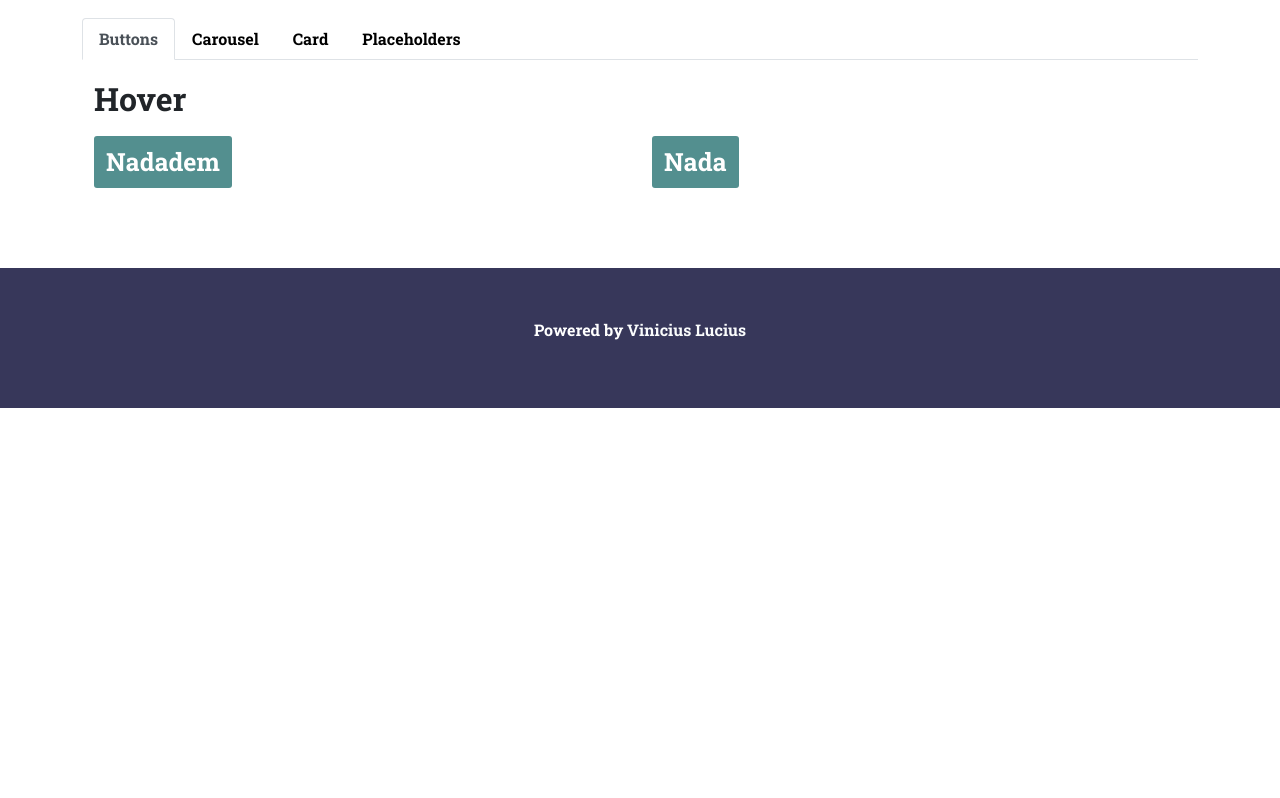
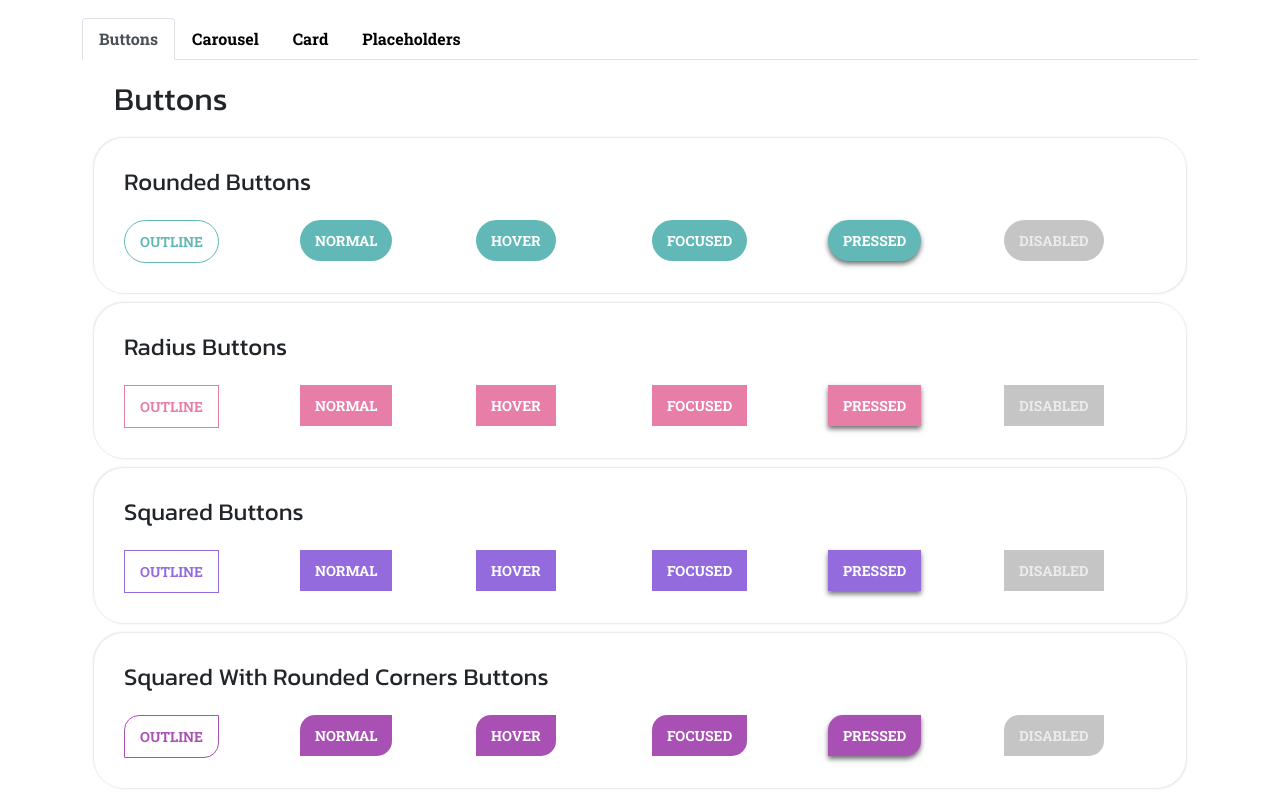
Before and after one commit to Vinicuskarv/preset-code, a React (Create React App) app: page /Animations in a window 1280 px wide. Shown: the part 302-1100 px from the top of the page. Before the commit the page ends 800 px from the top, so only its background shows below. Built offline with nearby package versions, Linux system fonts and the light colour scheme.

Commit message:
add buttons

```diff
--- a/src/components/PreButtons.css
+++ b/src/components/PreButtons.css
@@ -1,9 +1,153 @@
-.EstiloPadrao{
-    background-color: rgb(83, 143, 143);
+.KitExple{
+    background-color: transparent;
+    box-shadow: -1px -1px 2px rgba(0, 0, 0, 0.1),1px 1px 2px rgba(0, 0, 0, 0.1);
+    border-radius: 30px;
+    padding: 30px;
+    margin-top: 10px;
+}
+.Rounded button, .Radius button,.Squared button,.Corners button{
+    padding: 10px 15px;
+    margin-top: 15px;
+    border: 0;
+    font-size: 14px;
+    outline: none;
+}
+
+
+.Rounded button{
+    background-color: rgb(98, 183, 183);
     color: rgb(255, 255, 255);
-    border: none;
-    margin: 10px 0;
-    padding: 7px 12px;
-    border-radius: 3px;
-    font-size: 25px;
+    border-radius: 30px;
 }
+.Rounded #Rounded1{
+    background-color: transparent;
+    color:  rgb(98, 183, 183);
+    border: 1px solid rgb(98, 183, 183);
+}
+.Rounded #Rounded3:hover{
+    background-color: rgb(60, 152, 152);
+}
+.Rounded #Rounded4:focus{
+    background-color: rgb(60, 152, 152);
+}
+.Rounded #Rounded5{
+    box-shadow: 0px 3px 5px rgba(0, 0, 0, 0.562);
+    transition: transform 0.2s, box-shadow 0.2s;
+}
+.Rounded #Rounded5:hover{
+    transform: translateY(2px);
+    box-shadow: 0 2px 4px rgba(0, 0, 0, 0.562);
+
+}
+.Rounded #Rounded5:active{
+    transform: translateY(4px);
+    box-shadow: 0 2px 2px rgba(0, 0, 0, 0.562);
+}
+.Rounded #Rounded6{
+    background-color: rgba(97, 97, 97, 0.363);
+    color: rgba(255, 255, 255, 0.671);
+}
+
+
+.Radius button{
+    background-color: rgb(231, 126, 167);
+    color: rgb(255, 255, 255);
+}
+.Radius #Radius1{
+    background-color: transparent;
+    color:  rgb(231, 126, 167);
+    border: 1px solid rgb(231, 126, 167);
+}
+.Radius #Radius3:hover{
+    background-color: rgb(204, 80, 127);
+}
+.Radius #Radius4:focus{
+    background-color: rgb(204, 80, 127);
+}
+.Radius #Radius5{
+    box-shadow: 0px 3px 5px rgba(0, 0, 0, 0.562);
+    transition: transform 0.2s, box-shadow 0.2s;
+}
+.Radius #Radius5:hover{
+    transform: translateY(2px);
+    box-shadow: 0 2px 4px rgba(0, 0, 0, 0.562);
+
+}
+.Radius #Radius5:active{
+    transform: translateY(4px);
+    box-shadow: 0 2px 2px rgba(0, 0, 0, 0.562);
+}
+.Radius #Radius6{
+    background-color: rgba(97, 97, 97, 0.363);
+    color: rgba(255, 255, 255, 0.671);
+}
+
+
+.Squared button{
+    background-color: rgb(147, 107, 220);
+    color: rgb(255, 255, 255);
+}
+.Squared #Squared1{
+    background-color: transparent;
+    color:  rgb(147, 107, 220);
+    border: 1px solid rgb(147, 107, 220);
+}
+.Squared #Squared3:hover{
+    background-color: rgb(107, 63, 189);
+}
+.Squared #Squared4:focus{
+    background-color: rgb(107, 63, 189);
+}
+.Squared #Squared5{
+    box-shadow: 0px 3px 5px rgba(0, 0, 0, 0.562);
+    transition: transform 0.2s, box-shadow 0.2s;
+}
+.Squared #Squared5:hover{
+    transform: translateY(2px);
+    box-shadow: 0 2px 4px rgba(0, 0, 0, 0.562);
+
+}
+.Squared #Squared5:active{
+    transform: translateY(4px);
+    box-shadow: 0 2px 2px rgba(0, 0, 0, 0.562);
+}
+.Squared #Squared6{
+    background-color: rgba(97, 97, 97, 0.363);
+    color: rgba(255, 255, 255, 0.671);
+}
+
+
+
+.Corners button{
+    background-color: rgb(168, 80, 180);
+    color: rgb(255, 255, 255);
+    border-radius: 15px 0;
+}
+.Corners #Corners1{
+    background-color: transparent;
+    color:  rgb(168, 80, 180);
+    border: 1px solid rgb(168, 80, 180);
+}
+.Corners #Corners3:hover{
+    background-color: rgb(139, 26, 154);
+}
+.Corners #Corners4:focus{
+    background-color: rgb(139, 26, 154);
+}
+.Corners #Corners5{
+    box-shadow: 0px 3px 5px rgba(0, 0, 0, 0.562);
+    transition: transform 0.2s, box-shadow 0.2s;
+}
+.Corners #Corners5:hover{
+    transform: translateY(2px);
+    box-shadow: 0 2px 4px rgba(0, 0, 0, 0.562);
+
+}
+.Corners #Corners5:active{
+    transform: translateY(4px);
+    box-shadow: 0 2px 2px rgba(0, 0, 0, 0.562);
+}
+.Corners #Corners6{
+    background-color: rgba(97, 97, 97, 0.363);
+    color: rgba(255, 255, 255, 0.671);
+}
--- a/src/pages/animations/CampoButton.css
+++ b/src/pages/animations/CampoButton.css
@@ -1,3 +1,11 @@
+@import url('https://fonts.googleapis.com/css2?family=Kanit&display=swap');
+
 .CampoInfoButtons{
     margin: 20px 0;
 }
+.CampoInfoButtons h2 ,.CampoInfoButtons h4{
+    font-family: 'Kanit', sans-serif;
+}
+.CampoInfoButtons h2{
+    margin: 20px;
+}
--- a/src/pages/animations/CampoButton.js
+++ b/src/pages/animations/CampoButton.js
@@ -4,20 +4,147 @@ function CampoButton() {
   return (
     <div className='CampoInfoButtons'>
         <div className='container'>
-            <h2>Hover</h2>
-            <div className='d-flex row'>
+          <h2>Buttons</h2>
+          <div className='KitExple'>
+            <h4>Rounded Buttons</h4>
+            <div className='row Rounded'>
             <PreButtons
-                Value= "Nadadem"
-                Descricao="nada tbm"
-                Id = "1"
+                Value= "OUTLINE"
+                Descricao= "OUTLINE"
+                Id = "Rounded1"
             />
             <PreButtons
-                Value= "Nada"
-                Descricao="nada tbm"
-                Id = "2"
+                Value= "NORMAL"
+                Descricao="NORMAL"
+                Id = "Rounded2"
             />
-            </div>
-
+            <PreButtons
+                Value= "HOVER"
+                Descricao="HOVER"
+                Id = "Rounded3"
+            />
+            <PreButtons
+                Value= "FOCUSED"
+                Descricao="FOCUSED"
+                Id = "Rounded4"
+            />
+            <PreButtons
+                Value= "PRESSED"
+                Descricao="PRESSED"
+                Id = "Rounded5"
+            />
+            <PreButtons
+                Value= "DISABLED"
+                Descricao="DISABLED"
+                Id = "Rounded6"
+            />
+          </div>
+          </div>
+          <div className='KitExple'>
+            <h4>Radius Buttons</h4>
+            <div className='row Radius'>
+            <PreButtons
+                Value= "OUTLINE"
+                Descricao="OUTLINE"
+                Id = "Radius1"
+            />
+            <PreButtons
+                Value= "NORMAL"
+                Descricao="NORMAL"
+                Id = "Radius2"
+            />
+            <PreButtons
+                Value= "HOVER"
+                Descricao="HOVER"
+                Id = "Radius3"
+            />
+            <PreButtons
+                Value= "FOCUSED"
+                Descricao="FOCUSED"
+                Id = "Radius4"
+            />
+            <PreButtons
+                Value= "PRESSED"
+                Descricao="PRESSED"
+                Id = "Radius5"
+            />
+            <PreButtons
+                Value= "DISABLED"
+                Descricao="DISABLED"
+                Id = "Radius6"
+            />
+          </div>
+          </div>
+          <div className='KitExple'>
+            <h4>Squared Buttons</h4>
+            <div className='row Squared'>
+            <PreButtons
+                Value= "OUTLINE"
+                Descricao="OUTLINE"
+                Id = "Squared1"
+            />
+            <PreButtons
+                Value= "NORMAL"
+                Descricao="NORMAL"
+                Id = "Squared2"
+            />
+            <PreButtons
+                Value= "HOVER"
+                Descricao="HOVER"
+                Id = "Squared3"
+            />
+            <PreButtons
+                Value= "FOCUSED"
+                Descricao="FOCUSED"
+                Id = "Squared4"
+            />
+            <PreButtons
+                Value= "PRESSED"
+                Descricao="PRESSED"
+                Id = "Squared5"
+            />
+            <PreButtons
+                Value= "DISABLED"
+                Descricao="DISABLED"
+                Id = "Squared6"
+            />
+          </div>
+          </div>
+          <div className='KitExple'>
+            <h4>Squared With Rounded Corners Buttons</h4>
+            <div className='row Corners'>
+            <PreButtons
+                Value= "OUTLINE"
+                Descricao="OUTLINE"
+                Id = "Corners1"
+            />
+            <PreButtons
+                Value= "NORMAL"
+                Descricao="NORMAL"
+                Id = "Corners2"
+            />
+            <PreButtons
+                Value= "HOVER"
+                Descricao="HOVER"
+                Id = "Corners3"
+            />
+            <PreButtons
+                Value= "FOCUSED"
+                Descricao="FOCUSED"
+                Id = "Corners4"
+            />
+            <PreButtons
+                Value= "PRESSED"
+                Descricao="PRESSED"
+                Id = "Corners5"
+            />
+            <PreButtons
+                Value= "DISABLED"
+                Descricao="DISABLED"
+                Id = "Corners6"
+            />
+          </div>
+          </div>
         </div>
     </div>
   );
```
